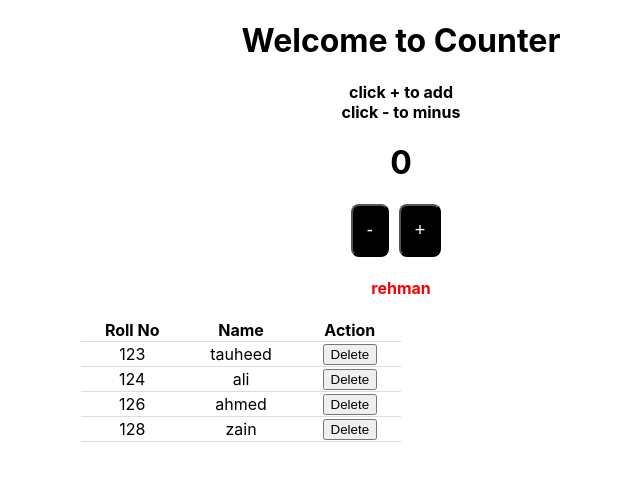
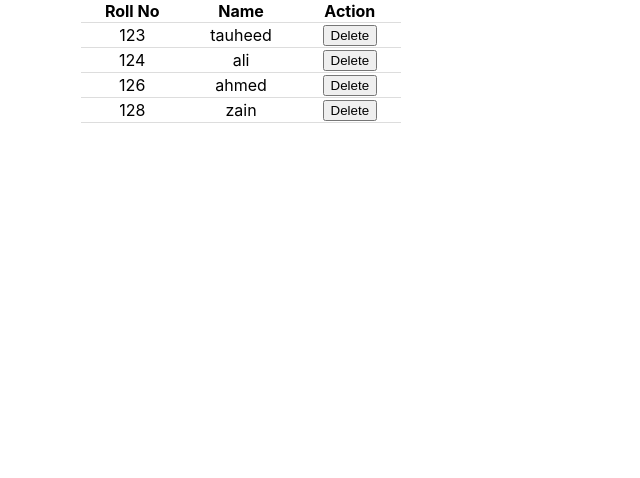
Before and after one commit to Tauheed-Bin-Khalid/counter, a React (Create React App) app: page / in a window 1280 px wide. Shown: the top 478 px of the page, without its empty margins (239-879 px from the left). Built offline with nearby package versions, Linux system fonts and the light colour scheme.

Commit message:
separated files

```diff
--- a/src/App.js
+++ b/src/App.js
@@ -1,53 +1,18 @@
 import { useState } from "react";
 import "./App.css"
 import Book from "./Book";
+import Counter from "./Counter";
 import Spread from "./Spread";
 import Table from "./table";
 
 
 function App() {
+  return(
 
-  let [number, setNumber] = useState(0
+    <Table/>
+
   )
-  const increment = () => {
-    setNumber(number += 1)
-  }
-  const decrement = () => {
-    setNumber(number -= 1)
-  }
 
-  return (
-    <div style={{ textAlign: "center" }}>
-      <h1>
-        Welcome to Counter
-      </h1>
-      <h4>
-        click + to add <br></br>
-        click - to minus
-      </h4>
-      <h1 style={{ color:number>0?"green":number==0?"black":"red"}}>{number}</h1>
-
-      <button
-        onClick={() => {
-          decrement();
-
-        }
-        }
-        style={{ marginRight: "10px", padding: "14px 14px", borderRadius: "8px", color: "white", fontSize: "large", backgroundColor: "black" }}>-</button>
-      <button style={{ marginRight: "10px", padding: "14px 14px", borderRadius: "8px", color: "white", fontSize: "large", backgroundColor: "black" }}
-        onClick={() => {
-          increment();
-
-        }}>+</button>
-        <h4 style={{ color:number>=10?"green":"red"}}>
-        {number>=10?"tauheed":"rehman"}
-      </h4>
-      <Table/>
-      {/* <Spread/> */}
-
-    </div>
-
-  );
 }
 
 
--- a/src/Book.js
+++ b/src/Book.js
@@ -3,13 +3,13 @@ import Author from './Author'
 import Image from './Image'
 import Title from './Title'
 
-function Book({ img, title, author,children }) {
+function Book({ img, title, author }) {
     return (
         <article>
             <Image img={img} />
             <Title title={title} />
             <Author author={author} />
-            {children}
+            {/* {children} */}
         </article>
     )
 }
--- /dev/null
+++ b/src/Counter.js
@@ -0,0 +1,54 @@
+import { useState } from "react";
+import "./App.css"
+import Book from "./Book";
+import Spread from "./Spread";
+import Table from "./table";
+
+
+function Counter() {
+
+  let [number, setNumber] = useState(0
+  )
+  const increment = () => {
+    setNumber(number += 1)
+  }
+  const decrement = () => {
+    setNumber(number -= 1)
+  }
+
+  return (
+    <div style={{ textAlign: "center" }}>
+      <h1>
+        Welcome to Counter
+      </h1>
+      <h4>
+        click + to add <br></br>
+        click - to minus
+      </h4>
+      <h1 style={{ color:number>0?"green":number==0?"black":"red"}}>{number}</h1>
+
+      <button
+        onClick={() => {
+          decrement();
+
+        }
+        }
+        style={{ marginRight: "10px", padding: "14px 14px", borderRadius: "8px", color: "white", fontSize: "large", backgroundColor: "black" }}>-</button>
+      <button style={{ marginRight: "10px", padding: "14px 14px", borderRadius: "8px", color: "white", fontSize: "large", backgroundColor: "black" }}
+        onClick={() => {
+          increment();
+
+        }}>+</button>
+        <h4 style={{ color:number>=10?"green":"red"}}>
+        {number>=10?"tauheed":"rehman"}
+      </h4>
+      {/* <Table/> */}
+      {/* <Spread/> */}
+
+    </div>
+
+  );
+}
+
+
+export default Counter;
--- a/src/table.js
+++ b/src/table.js
@@ -14,7 +14,7 @@ function Table() {
 
   const handleDelete=(id)=> {
 
-   setPeople(people.filter((person)=>id!=person.id))
+   setPeople(people.filter((data)=>id!=data.id))
   }
 
 
```
